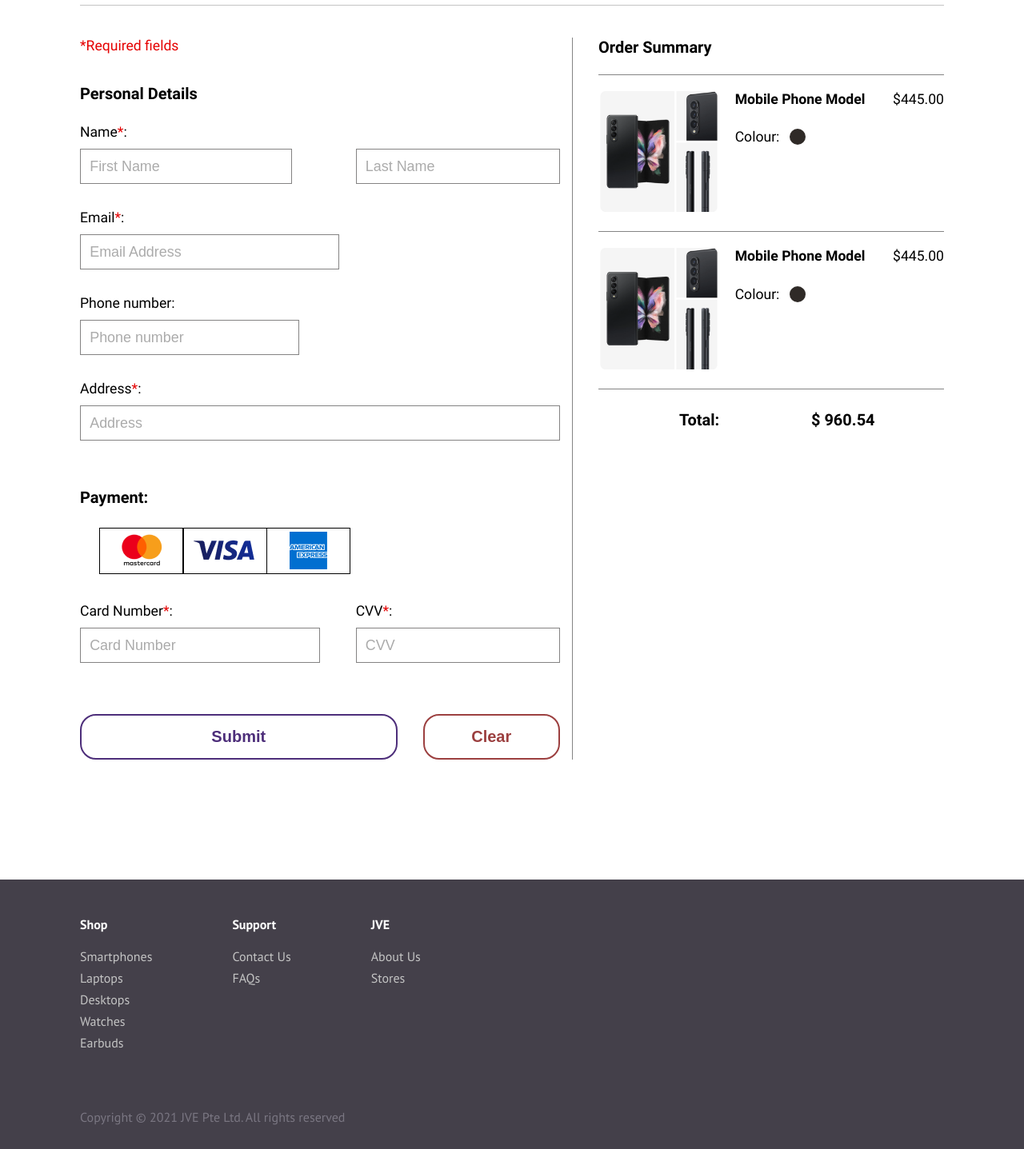
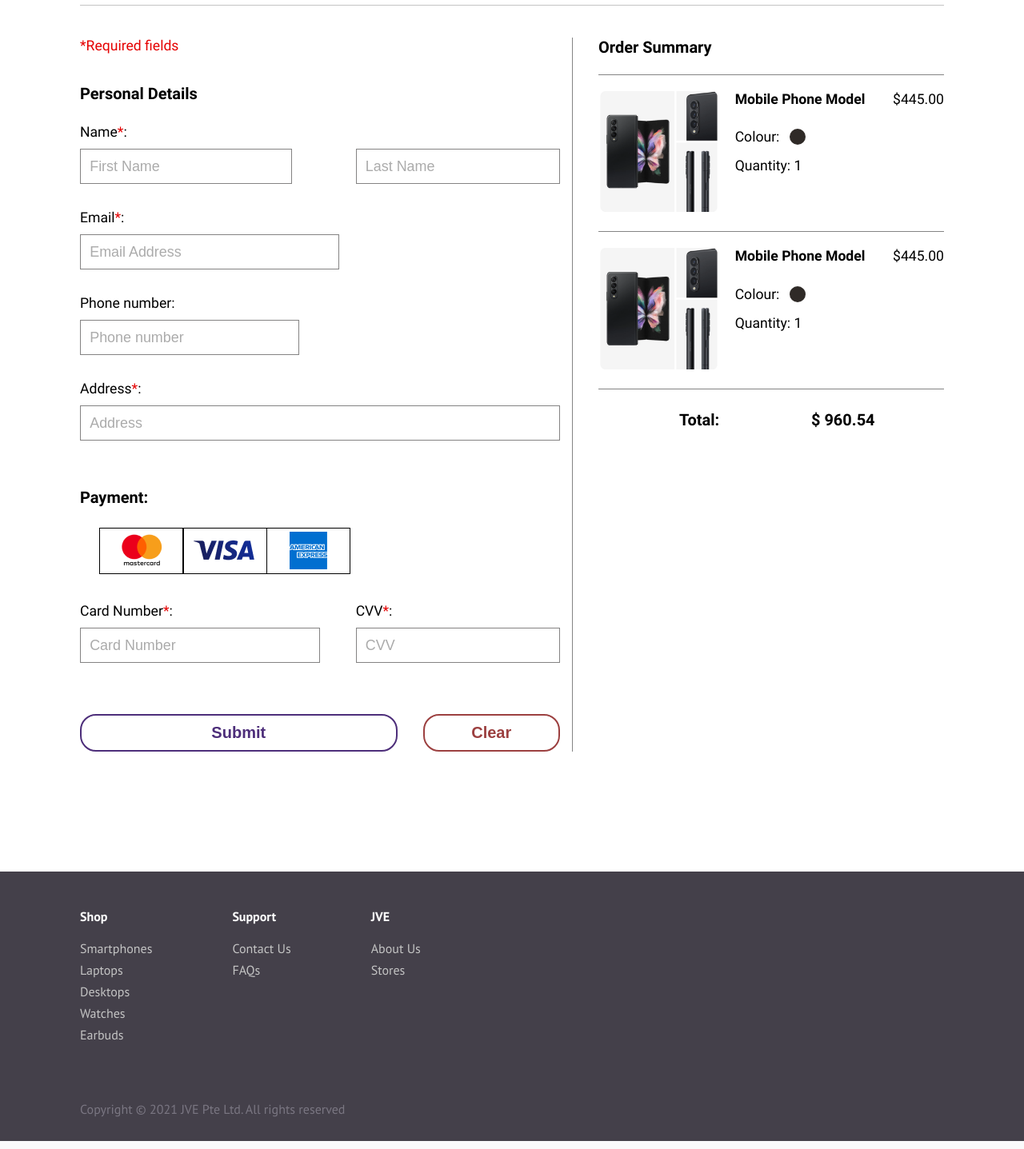
Before and after one commit to Vanessa-24/JVE, a PHP site: page /checkout-page.php in a window 1280 px wide. Shown: the part 146-1583 px from the top of the page at 80% size. Run offline with PHP 8.4, Linux system fonts and the light colour scheme.

Commit message:
Updated front end

```diff
--- a/checkout-page.php
+++ b/checkout-page.php
@@ -184,7 +184,6 @@
                   name="submit"
                   value="submit"
                   class="btn submit-btn"
-                  onclick="window.location.href = 'invoice.html';"
                 >
                   Submit
                 </button>
@@ -218,6 +217,9 @@
                   style="background-color: #2f2a27"
                 ></span>
               </div>
+              <div class="order-qty">
+                Quantity: 1
+              </div>
             </div>
             <div class="product-price">
               <p class="price">$445.00</p>
@@ -238,6 +240,9 @@
                   class="colour-wrapper"
                   style="background-color: #2f2a27"
                 ></span>
+              </div>
+              <div class="order-qty">
+                Quantity: 1
               </div>
             </div>
             <div class="product-price">
--- a/css/checkout.css
+++ b/css/checkout.css
@@ -101,7 +101,7 @@ input#your-card-no {
 }
 
 .btn {
-  padding: 15px 20px;
+  padding: 10px 20px;
   border-radius: 20px;
   cursor: pointer;
   font-weight: bold;
@@ -163,7 +163,8 @@ input#your-card-no {
   font-weight: bold;
 }
 
-.colour {
+.colour,
+.order-qty {
   padding-top: 1rem;
 }
 
--- a/css/jve.css
+++ b/css/jve.css
@@ -125,3 +125,10 @@ footer ul > li {
   display: flex;
   flex-wrap: wrap;
 }
+
+/* All links and button */
+
+a,
+button {
+  cursor: pointer;
+}
--- a/order_handler.php
+++ b/order_handler.php
@@ -17,4 +17,8 @@ if(isset($_POST['submit'])){
     // You can also use header('Location: thank_you.php'); to redirect to another page.
     // You cannot use header and echo together. It's one or the other.
     }
+
+
+    // Ref to invoice (This has to be at the very end)
+     header("Location: invoice.php");
 ?>
--- a/shopcart.php
+++ b/shopcart.php
@@ -67,7 +67,7 @@
     //echo "<br>";
     //var_dump($details_id_shopcart);
     //echo "<br>";
-    //var_dump($result_details);
+    // var_dump($result_details);
 
 
     // var_dump($details_id);
```
Also changed, not shown: products.php (+17 -4 lines).
